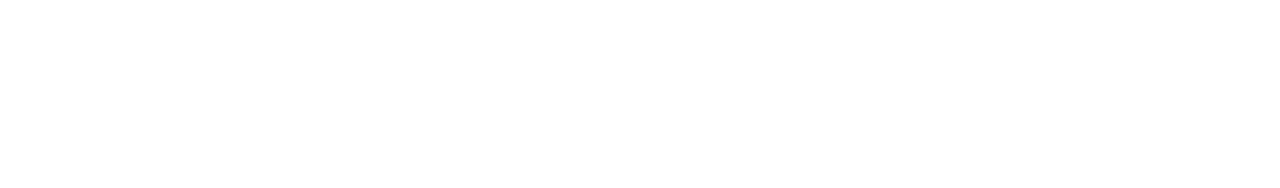
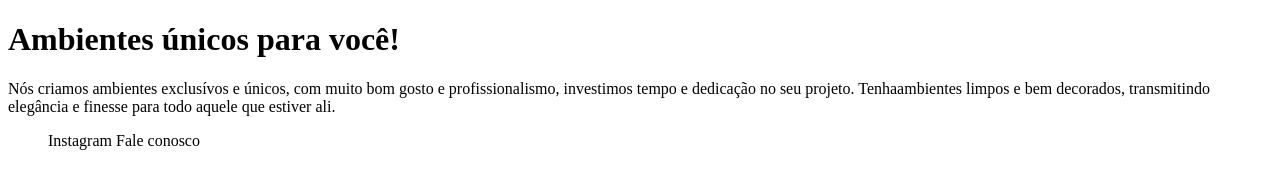
Before and after one commit to arthursnr/projeto1-explorer, a plain HTML site: page index.html in a window 1280 px wide. Drawn offline with Linux system fonts and the light colour scheme.

Commit message:
Html completo

```diff
--- a/index.html
+++ b/index.html
@@ -3,9 +3,22 @@
 <head>
     <meta charset="UTF-8">
     <meta name="viewport" content="width=device-width, initial-scale=1.0">
+
+    <link rel="preconnect" href="https://fonts.googleapis.com">
+    <link rel="preconnect" href="https://fonts.gstatic.com" crossorigin>
+    <link href="https://fonts.googleapis.com/css2?family=Inter:wght@400;500;700&display=swap" rel="stylesheet">
+
     <title>Document</title>
 </head>
 <body>
+    <h1>Ambientes <span>únicos</span> para você!</h1>
+    <p>Nós criamos ambientes <span class="bold">exclusívos</span> e <span class="bold">únicos</span>, com muito bom gosto e profissionalismo, investimos tempo e dedicação no seu projeto. Tenha<span>ambientes limpos</span> e bem decorados, transmitindo <span class="bold">elegância</span> e <span class="bold">finesse</span> para todo aquele que estiver ali.</p>
 
+    <footer>
+        <ul>
+            <a>Instagram</a>
+            <a>Fale conosco</a>
+        </ul>
+    </footer>
 </body>
 </html>
```
